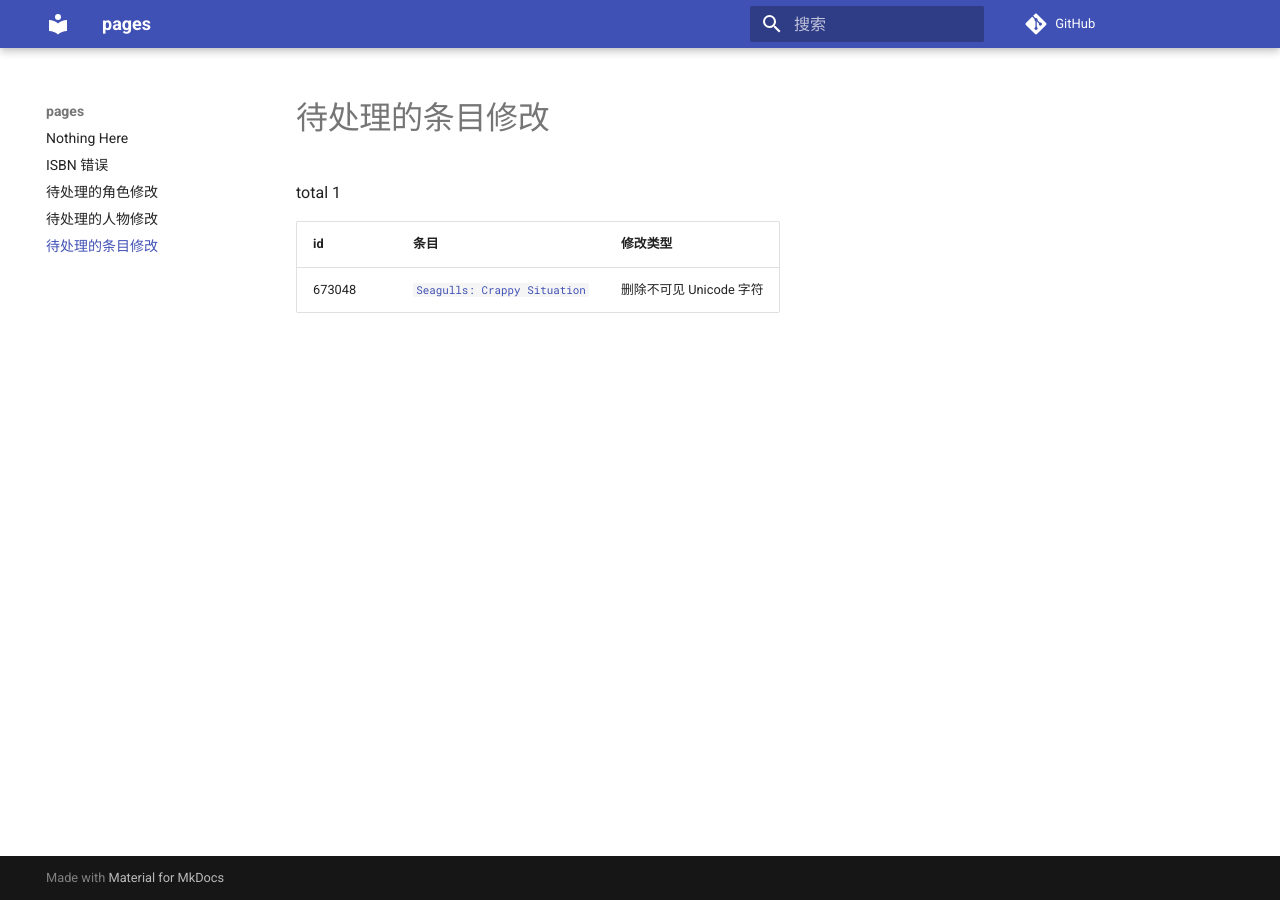
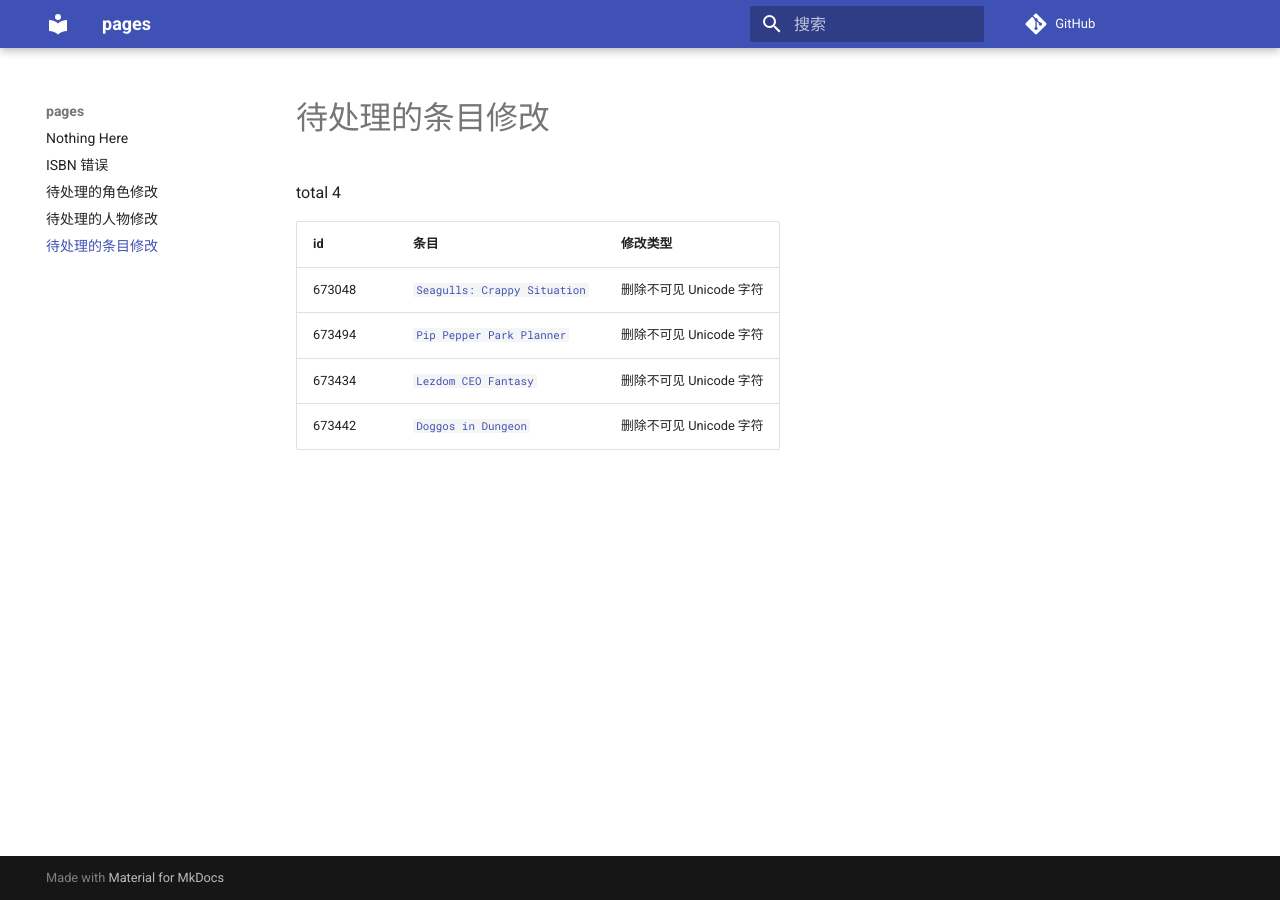
Before and after one commit to trim21/bangumi-pages, an MkDocs documentation site: the page built from docs/pending-subject-changes.md, in a window 1280 px wide. Built offline with MkDocs 1.6.1 and Material for MkDocs 9.7.7, drawn with Linux system fonts in a browser that asks for light colours; comment, search, counter and statistics services are not loaded.

Commit message:
update pending-changes.md

```diff
--- a/docs/pending-subject-changes.md
+++ b/docs/pending-subject-changes.md
@@ -1,7 +1,10 @@
 # 待处理的条目修改
 
-total 1
+total 4
 
 | id | 条目 | 修改类型 |
 | --- | --- | --- |
 | 673048 | [`Seagulls: Crappy Situation`](https://bgm.tv/subject/673048) | 删除不可见 Unicode 字符 |
+| 673494 | [`Pip Pepper Park Planner`](https://bgm.tv/subject/673494) | 删除不可见 Unicode 字符 |
+| 673434 | [`Lezdom CEO Fantasy`](https://bgm.tv/subject/673434) | 删除不可见 Unicode 字符 |
+| 673442 | [`Doggos in Dungeon`](https://bgm.tv/subject/673442) | 删除不可见 Unicode 字符 |
```
